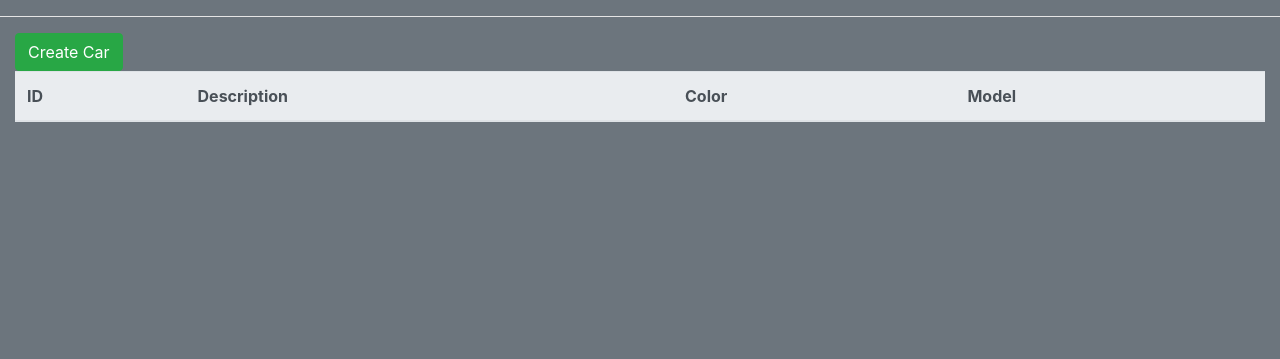
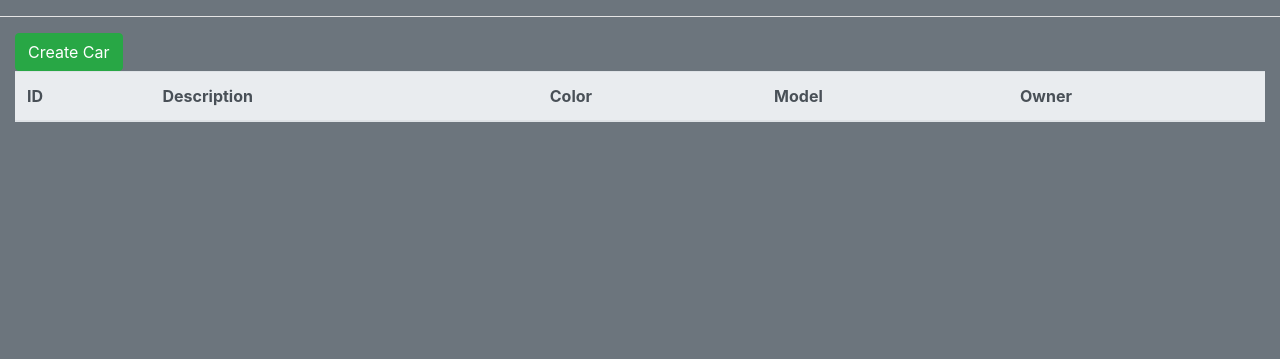
Before and after one commit to wevertonmatias/teste_advice_health, a Django app: page /car/list/ in a window 1280 px wide. Shown: the part 61-420 px from the top of the page. Run offline with Django 4.2, Linux system fonts and the light colour scheme; data that the repository does not hold is empty; some libraries are stand-ins or nearby versions.

Commit message:
Adicionando campo owner no cadastro de carro e resolvendo bug no retorno do nome do objeto Owner.

```diff
--- a/cars/models.py
+++ b/cars/models.py
@@ -1,4 +1,5 @@
 from django.db import models
+from owners.models import Owner
 
 # Create your models here.
 class ColorCar(models.Model):
@@ -19,3 +20,4 @@ class Car(models.Model):
     description = models.CharField(max_length=255, null=False, blank=False)
     color = models.ForeignKey(ColorCar, on_delete=models.SET_NULL, null=True, blank=False)
     model_car = models.ForeignKey(ModelsCar, on_delete=models.SET_NULL, null=True, blank=False)
+    owner = models.ForeignKey(Owner, on_delete=models.SET_NULL, null=True, blank=False)
--- a/owners/models.py
+++ b/owners/models.py
@@ -7,4 +7,4 @@ class Owner(models.Model):
     telefone = models.CharField(max_length=255, null=False, blank=False, verbose_name="Phone Number (*).")
 
     def __str__(self):
-        return "{} - {}".format(self.nome, self.cpf)
+        return "{} - {}".format(self.name, self.cpf)
--- a/templates/cars/list.html
+++ b/templates/cars/list.html
@@ -14,6 +14,7 @@
                 <th scope="col"> Description</th>
                 <th scope="col"> Color</th>
                 <th scope="col"> Model</th>
+                <th scope="col"> Owner</th>
             </tr>
             </thead>
             <tbody>
@@ -23,6 +24,7 @@
                 <td>{{ car.description }}</td>
                 <td>{{ car.color }}</td>
                 <td>{{ car.model_car }}</td>
+                <td>{{ car.owner }}</td>
             </tr>
             </a>
             {% endfor %}
```
Also changed, not shown: cars/migrations/0004_car_owner.py (added).
